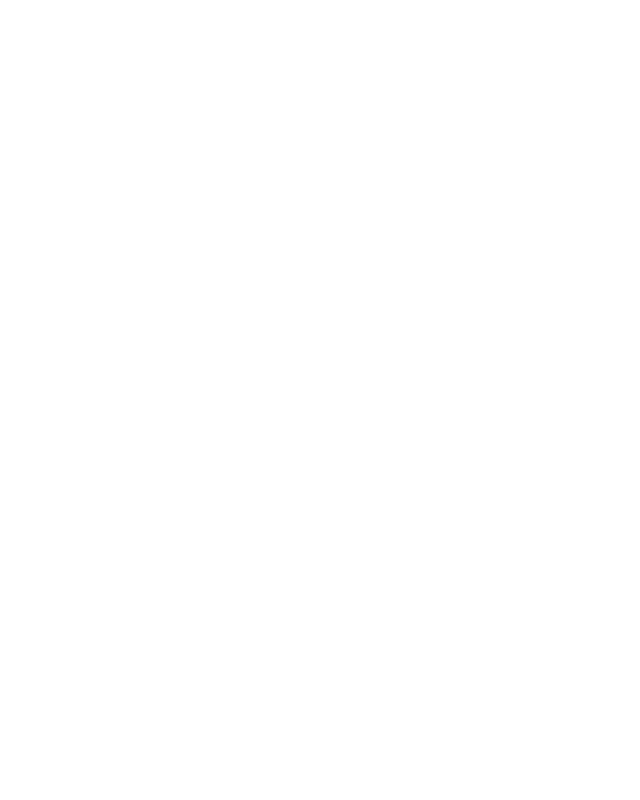
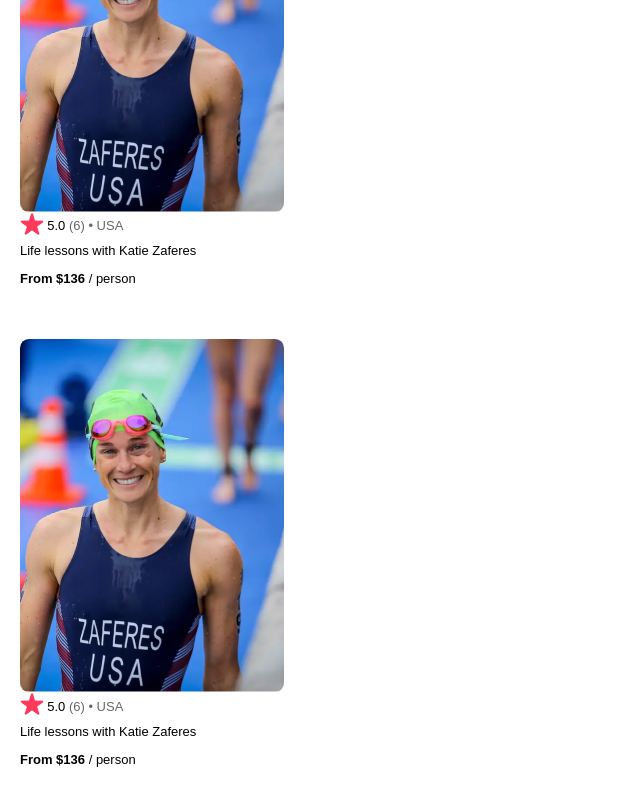
Before and after one commit to soubhagyasethy/airbnb-clone, a React (Create React App) app: page / in a window 1280 px wide. Shown: the part 1084-1884 px from the top of the page, without its empty margins (0-640 px from the left). Before the commit the page ends 923 px from the top, so only its background shows below. Built offline with nearby package versions, Linux system fonts and the light colour scheme.

Commit message:
refactor

```diff
--- a/src/App.js
+++ b/src/App.js
@@ -17,6 +17,22 @@
         title="Life lessons with Katie Zaferes"
         price="136"
       />
+
+      <Card
+        rating="5.0"
+        reviewCount="6"
+        country="USA"
+        title="Life lessons with Katie Zaferes"
+        price="136"
+      />
+
+      <Card
+        rating="5.0"
+        reviewCount="6"
+        country="USA"
+        title="Life lessons with Katie Zaferes"
+        price="136"
+      />
     </div>
   );
 }
```
